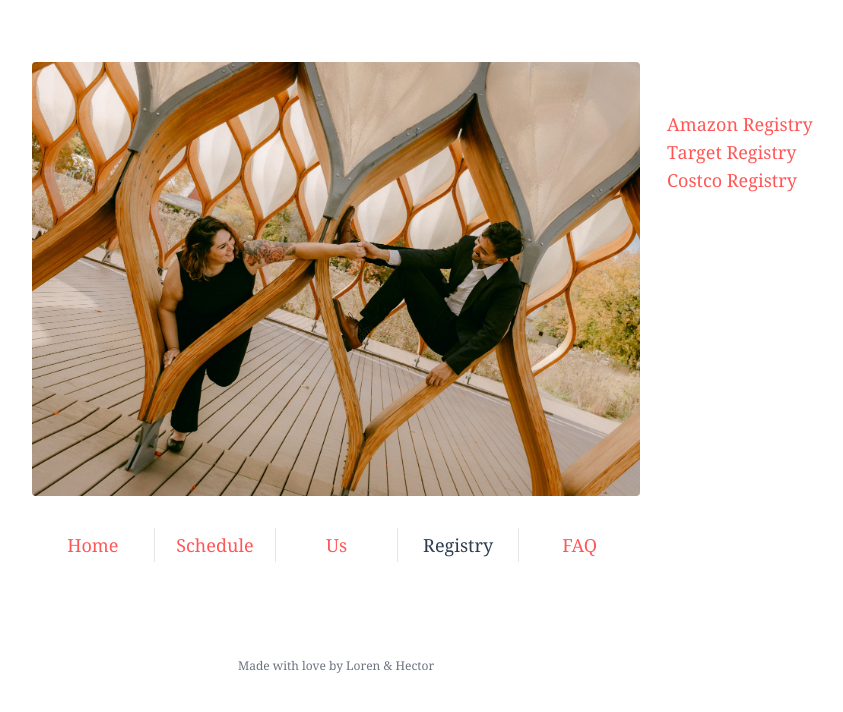
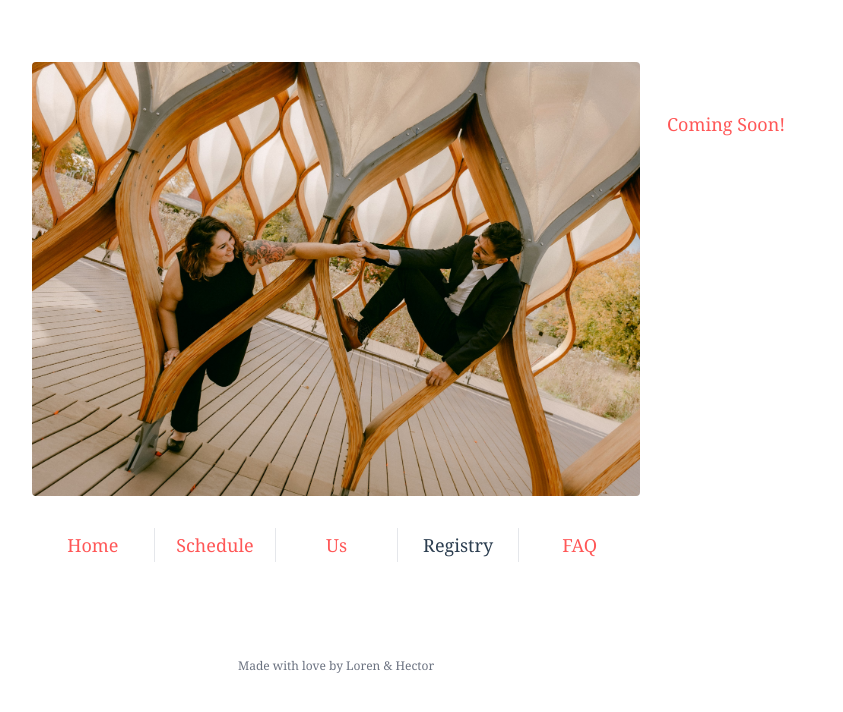
Before and after one commit to bighead-inc/big-wedding-vue, a Vue app: page /registry in a window 1280 px wide. Shown: the top 712 px of the page, without its empty margins (0-843 px from the left). Built offline with nearby package versions, Linux system fonts and the light colour scheme.

Commit message:
remove registry links

```diff
--- a/src/views/RegistryView.vue
+++ b/src/views/RegistryView.vue
@@ -3,19 +3,7 @@
     <ul>
       <li>
         <a class="hover:text-slate-900" href="https://www.amazon.com" target="_blank" rel="noopener"
-          >Amazon Registry</a
-        >
-      </li>
-
-      <li>
-        <a class="hover:text-slate-900" href="https://www.target.com" target="_blank" rel="noopener"
-          >Target Registry</a
-        >
-      </li>
-
-      <li>
-        <a class="hover:text-slate-900" href="https://www.costco.com" target="_blank" rel="noopener"
-          >Costco Registry</a
+          >Coming Soon!</a
         >
       </li>
     </ul>
```
